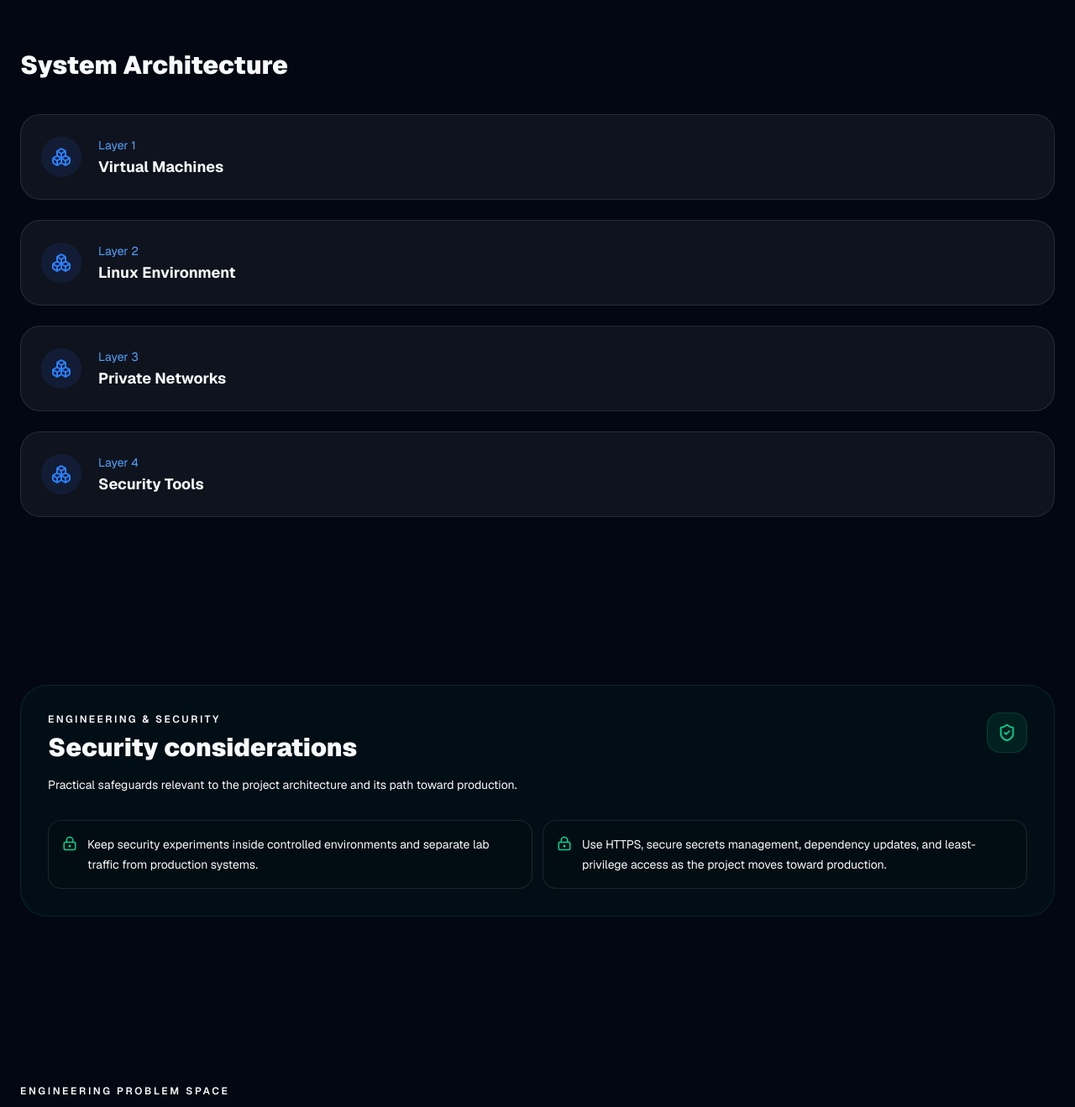
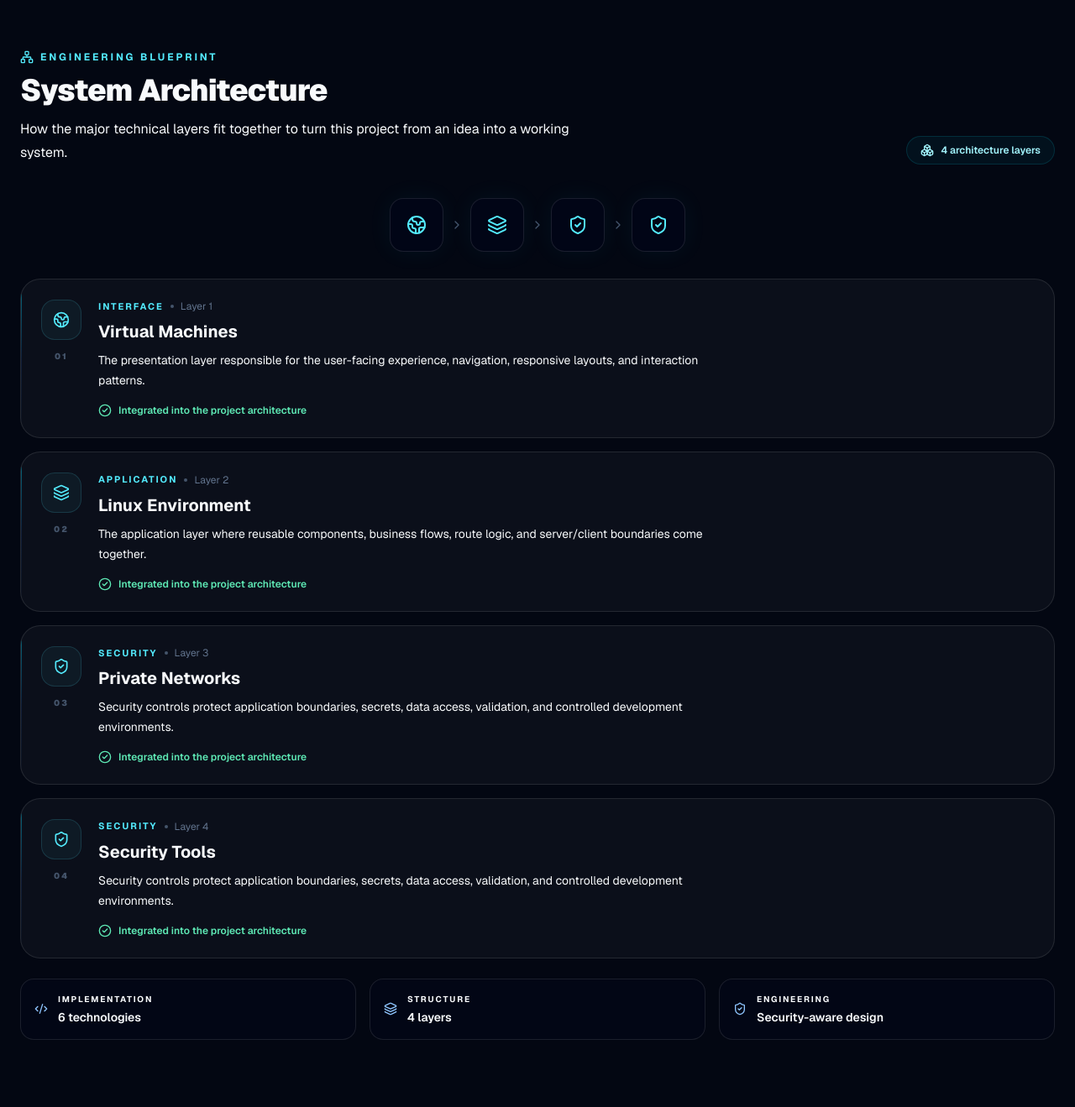
Before and after one commit to utech0201-debug/utech-portfolio, a Next.js app: page /projects/cybersecurity-labs in a window 1280 px wide. Shown: the part 4262-5581 px from the top of the page at 84% size. Built offline with nearby package versions, Linux system fonts and the light colour scheme.

Commit message:
feat: upgrade project architecture showcase

```diff
--- a/src/components/projects/details/ProjectArchitecture.tsx
+++ b/src/components/projects/details/ProjectArchitecture.tsx
@@ -1,7 +1,18 @@
 "use client";
 
 import { motion } from "framer-motion";
-import { Boxes } from "lucide-react";
+import {
+  Boxes,
+  CheckCircle2,
+  ChevronRight,
+  Code2,
+  Database,
+  Globe2,
+  Layers3,
+  Network,
+  Server,
+  ShieldCheck,
+} from "lucide-react";
 
 import { Project } from "@/types/project";
 
@@ -9,56 +20,234 @@ interface Props {
   project: Project;
 }
 
-export default function ProjectArchitecture({
-  project,
-}: Props) {
+const layerMeta = [
+  {
+    icon: Globe2,
+    label: "Interface",
+    description:
+      "The presentation layer responsible for the user-facing experience, navigation, responsive layouts, and interaction patterns.",
+  },
+  {
+    icon: Layers3,
+    label: "Application",
+    description:
+      "The application layer where reusable components, business flows, route logic, and server/client boundaries come together.",
+  },
+  {
+    icon: Server,
+    label: "Service",
+    description:
+      "The service layer handles APIs, server actions, external integrations, validation, and application-side operations.",
+  },
+  {
+    icon: Database,
+    label: "Data",
+    description:
+      "The persistence layer manages structured data, queries, models, content, and the systems that support the application.",
+  },
+  {
+    icon: ShieldCheck,
+    label: "Security",
+    description:
+      "Security controls protect application boundaries, secrets, data access, validation, and controlled development environments.",
+  },
+];
+
+function getLayerMeta(step: string, index: number) {
+  const normalized = step.toLowerCase();
+
+  if (
+    normalized.includes("database") ||
+    normalized.includes("supabase") ||
+    normalized.includes("prisma") ||
+    normalized.includes("postgres")
+  ) {
+    return layerMeta[3];
+  }
+
+  if (
+    normalized.includes("server") ||
+    normalized.includes("api") ||
+    normalized.includes("action") ||
+    normalized.includes("service")
+  ) {
+    return layerMeta[2];
+  }
+
+  if (
+    normalized.includes("react") ||
+    normalized.includes("component") ||
+    normalized.includes("vite") ||
+    normalized.includes("ui") ||
+    normalized.includes("frontend")
+  ) {
+    return layerMeta[0];
+  }
+
+  if (
+    normalized.includes("security") ||
+    normalized.includes("network") ||
+    normalized.includes("private")
+  ) {
+    return layerMeta[4];
+  }
+
+  if (index === 0) return layerMeta[0];
+  if (index === 1) return layerMeta[1];
+  return layerMeta[Math.min(index + 1, layerMeta.length - 1)];
+}
+
+export default function ProjectArchitecture({ project }: Props) {
   return (
-    <section className="py-20">
+    <section className="py-20" aria-labelledby="architecture-title">
+      <div className="mb-10 flex flex-col gap-4 md:flex-row md:items-end md:justify-between">
+        <div>
+          <div className="mb-3 flex items-center gap-2 text-xs font-bold uppercase tracking-[0.24em] text-cyan-300">
+            <Network className="h-4 w-4" />
+            Engineering Blueprint
+          </div>
 
-      <h2 className="mb-10 text-3xl font-black">
+          <h2 id="architecture-title" className="text-3xl font-black tracking-tight md:text-4xl">
             System Architecture
           </h2>
 
-      <div className="space-y-6">
-
-        {project.architecture.map((step, index) => (
-
-          <motion.div
-            key={step}
-            initial={{ opacity: 0, x: -40 }}
-            whileInView={{ opacity: 1, x: 0 }}
-            transition={{
-              duration: 0.4,
-              delay: index * 0.1,
-            }}
-            viewport={{ once: true }}
-            className="flex items-center gap-5 rounded-3xl border border-white/10 bg-white/5 p-6"
-          >
-
-            <div className="flex h-12 w-12 items-center justify-center rounded-full bg-blue-500/10">
-
-              <Boxes className="text-blue-500" />
-
+          <p className="mt-3 max-w-2xl text-sm leading-7 text-slate-400 md:text-base">
+            How the major technical layers fit together to turn this project
+            from an idea into a working system.
+          </p>
         </div>
 
-            <div>
+        <div className="flex w-fit items-center gap-2 rounded-full border border-cyan-400/15 bg-cyan-400/5 px-4 py-2 text-xs font-semibold text-cyan-200">
+          <Boxes className="h-4 w-4" />
+          {project.architecture.length} architecture layers
+        </div>
+      </div>
 
-              <span className="text-sm text-blue-400">
-                Layer {index + 1}
+      <div className="mb-8 hidden items-center justify-center md:flex">
+        {project.architecture.map((step, index) => {
+          const meta = getLayerMeta(step, index);
+          const Icon = meta.icon;
+
+          return (
+            <div key={step} className="flex items-center">
+              <motion.div
+                initial={{ opacity: 0, scale: 0.9 }}
+                whileInView={{ opacity: 1, scale: 1 }}
+                transition={{ duration: 0.35, delay: index * 0.08 }}
+                viewport={{ once: true }}
+                className="flex h-16 w-16 items-center justify-center rounded-2xl border border-white/10 bg-slate-950/80 shadow-[0_0_30px_rgba(34,211,238,0.06)]"
+                title={step}
+              >
+                <Icon className="h-6 w-6 text-cyan-300" />
+              </motion.div>
+
+              {index < project.architecture.length - 1 && (
+                <ChevronRight className="mx-2 h-4 w-4 text-slate-600" />
+              )}
+            </div>
+          );
+        })}
+      </div>
+
+      <div className="grid gap-4">
+        {project.architecture.map((step, index) => {
+          const meta = getLayerMeta(step, index);
+          const Icon = meta.icon;
+
+          return (
+            <motion.article
+              key={step}
+              initial={{ opacity: 0, y: 18 }}
+              whileInView={{ opacity: 1, y: 0 }}
+              transition={{ duration: 0.45, delay: index * 0.08 }}
+              viewport={{ once: true, margin: "-60px" }}
+              className="group relative overflow-hidden rounded-3xl border border-white/10 bg-white/[0.035] p-5 transition-all duration-300 hover:-translate-y-0.5 hover:border-cyan-300/20 hover:bg-white/[0.05] md:p-6"
+            >
+              <div className="absolute inset-y-0 left-0 w-px bg-gradient-to-b from-cyan-400/70 via-blue-500/20 to-transparent opacity-70" />
+
+              <div className="flex gap-4 md:gap-5">
+                <div className="flex shrink-0 flex-col items-center">
+                  <div className="flex h-12 w-12 items-center justify-center rounded-2xl border border-cyan-300/15 bg-cyan-300/5 text-cyan-300">
+                    <Icon className="h-5 w-5" />
+                  </div>
+
+                  <div className="mt-3 text-[10px] font-black uppercase tracking-[0.2em] text-slate-600">
+                    {String(index + 1).padStart(2, "0")}
+                  </div>
+                </div>
+
+                <div className="min-w-0 flex-1">
+                  <div className="flex flex-wrap items-center gap-2">
+                    <span className="text-[11px] font-bold uppercase tracking-[0.18em] text-cyan-300">
+                      {meta.label}
                     </span>
+                    <span className="h-1 w-1 rounded-full bg-slate-600" />
+                    <span className="text-xs text-slate-500">Layer {index + 1}</span>
+                  </div>
 
-              <h3 className="text-lg font-bold">
+                  <h3 className="mt-2 text-lg font-bold text-white md:text-xl">
                     {step}
                   </h3>
 
+                  <p className="mt-2 max-w-3xl text-sm leading-6 text-slate-400">
+                    {meta.description}
+                  </p>
+
+                  <div className="mt-4 flex items-center gap-2 text-xs font-semibold text-emerald-300">
+                    <CheckCircle2 className="h-4 w-4" />
+                    Integrated into the project architecture
+                  </div>
+                </div>
+              </div>
+            </motion.article>
+          );
+        })}
       </div>
 
+      <div className="mt-6 grid gap-4 md:grid-cols-3">
+        {[
+          {
+            icon: Code2,
+            label: "Implementation",
+            value: project.technologies.length + " technologies",
+          },
+          {
+            icon: Layers3,
+            label: "Structure",
+            value: project.architecture.length + " layers",
+          },
+          {
+            icon: ShieldCheck,
+            label: "Engineering",
+            value: "Security-aware design",
+          },
+        ].map((item, index) => {
+          const Icon = item.icon;
+
+          return (
+            <motion.div
+              key={item.label}
+              initial={{ opacity: 0, y: 12 }}
+              whileInView={{ opacity: 1, y: 0 }}
+              transition={{ duration: 0.35, delay: index * 0.08 }}
+              viewport={{ once: true }}
+              className="rounded-2xl border border-white/10 bg-slate-950/50 p-4"
+            >
+              <div className="flex items-center gap-3">
+                <Icon className="h-4 w-4 text-blue-300" />
+                <div>
+                  <p className="text-[10px] font-bold uppercase tracking-[0.18em] text-slate-500">
+                    {item.label}
+                  </p>
+                  <p className="mt-1 text-sm font-semibold text-slate-200">
+                    {item.value}
+                  </p>
+                </div>
+              </div>
             </motion.div>
-
-        ))}
-
+          );
+        })}
       </div>
-
     </section>
   );
 }
```
Lines whose indentation alone changed are shown as unchanged.
